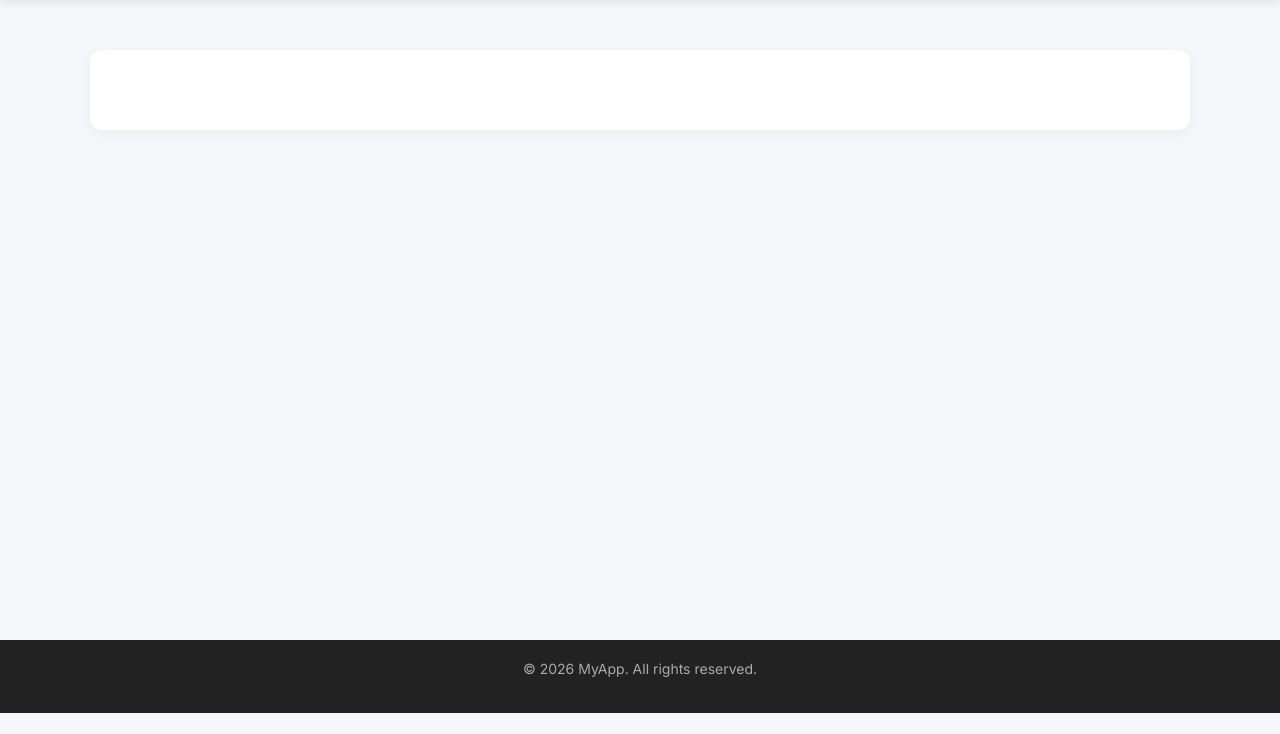
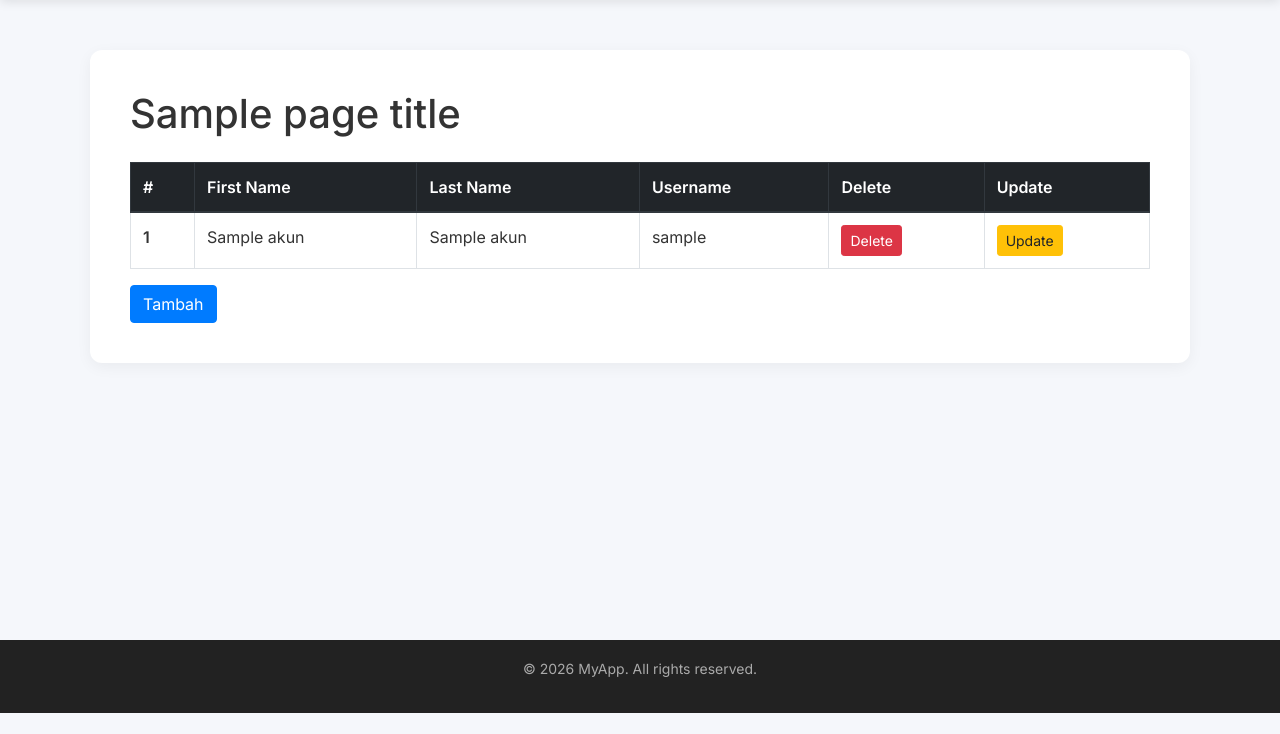
Before and after one commit to pismuzzafar/django-project, a Django app: template sosmed/templates/sosmed/list.html in a window 1280 px wide. Shown: the part 66-800 px from the top of the page. Run offline with Django 3.2, Linux system fonts and the light colour scheme; the template is opened without the code that fills it: most values are stand-ins (such as "Sample title", 1, 10 or a date in 2020); some libraries are stand-ins or nearby versions.

Commit message:
Update list.html

```diff
--- a/sosmed/templates/sosmed/list.html
+++ b/sosmed/templates/sosmed/list.html
@@ -1,32 +1,63 @@
 {% extends "base.html" %}
+
 {% block title %}
-    {{page_title}}
+    {{ page_title }}
 {% endblock title %}
-{% block contents %}
-    <h1>{{page_title}}</h1>
-<table class="table">
-    <thead>
-    <tr>
-        <th scope="col">#</th>
-        <th scope="col">First</th>
-        <th scope="col">Last</th>
-        <th scope="col">User Name</th>
-        <th scope="col">Hapus</th>
-        <th scope="col">Ubah</th>
-    </tr>
+
+{% block content %}
+
+<h1 class="mb-4">{{ page_title }}</h1>
+
+<table class="table table-bordered table-hover">
+
+    <thead class="thead-dark">
+        <tr>
+            <th scope="col">#</th>
+            <th scope="col">First Name</th>
+            <th scope="col">Last Name</th>
+            <th scope="col">Username</th>
+            <th scope="col">Delete</th>
+            <th scope="col">Update</th>
+        </tr>
     </thead>
+
     <tbody>
-      {% for akun in semua_akun %}
+
+        {% for akun in semua_akun %}
+
         <tr>
-            <th scope="row">{{forlopp.counter}}</th>
-            <td>{{akun.nama_depan}}</td>
-            <td>{{akun.name_belakang}}</td>
-            <td>{{akun.username}}</td>
-            <td><a class="btn btn-danger" title="">Delete</a></td>
-            <td><a class="btn btn-danger" title="">Update</a> </td>
+            <th scope="row">{{ forloop.counter }}</th>
+
+            <td>{{ akun.nama_depan }}</td>
+
+            <td>{{ akun.nama_belakang }}</td>
+
+            <td>{{ akun.username }}</td>
+
+            <td>
+                <a class="btn btn-danger btn-sm"
+                   href="{% url 'sosmed:delete' akun.id %}">
+                    Delete
+                </a>
+            </td>
+
+            <td>
+                <a class="btn btn-warning btn-sm"
+                   href="{% url 'sosmed:update' akun.id %}">
+                    Update
+                </a>
+            </td>
         </tr>
-     {% endfor %}
+
+        {% endfor %}
+
     </tbody>
+
 </table>
-<a class="btn btn-primary" href="{% url 'sosmed:create' %}">Tambah</a>
-{% endblock contents %}
+
+<a class="btn btn-primary"
+   href="{% url 'sosmed:create' %}">
+    Tambah
+</a>
+
+{% endblock content %}
```
